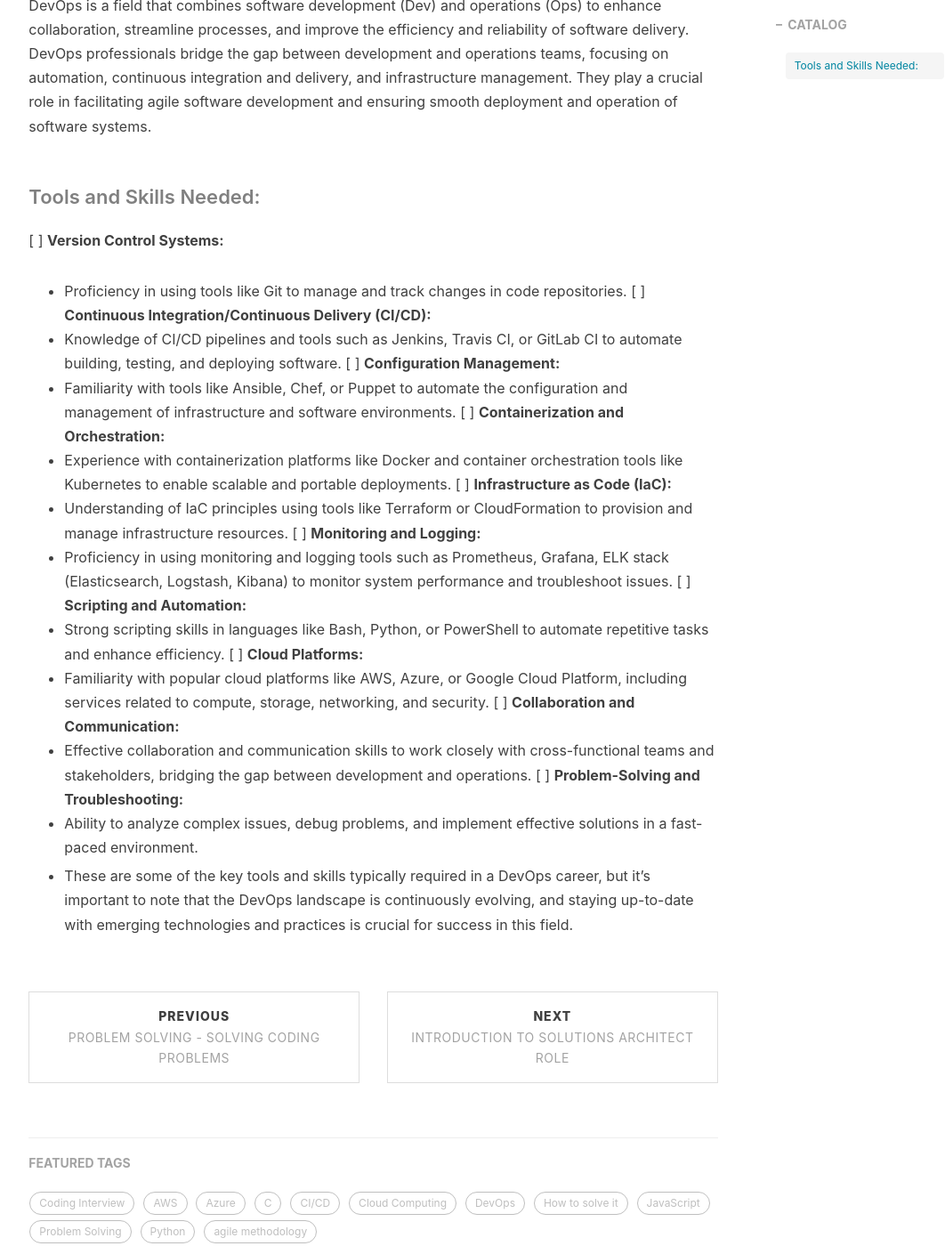
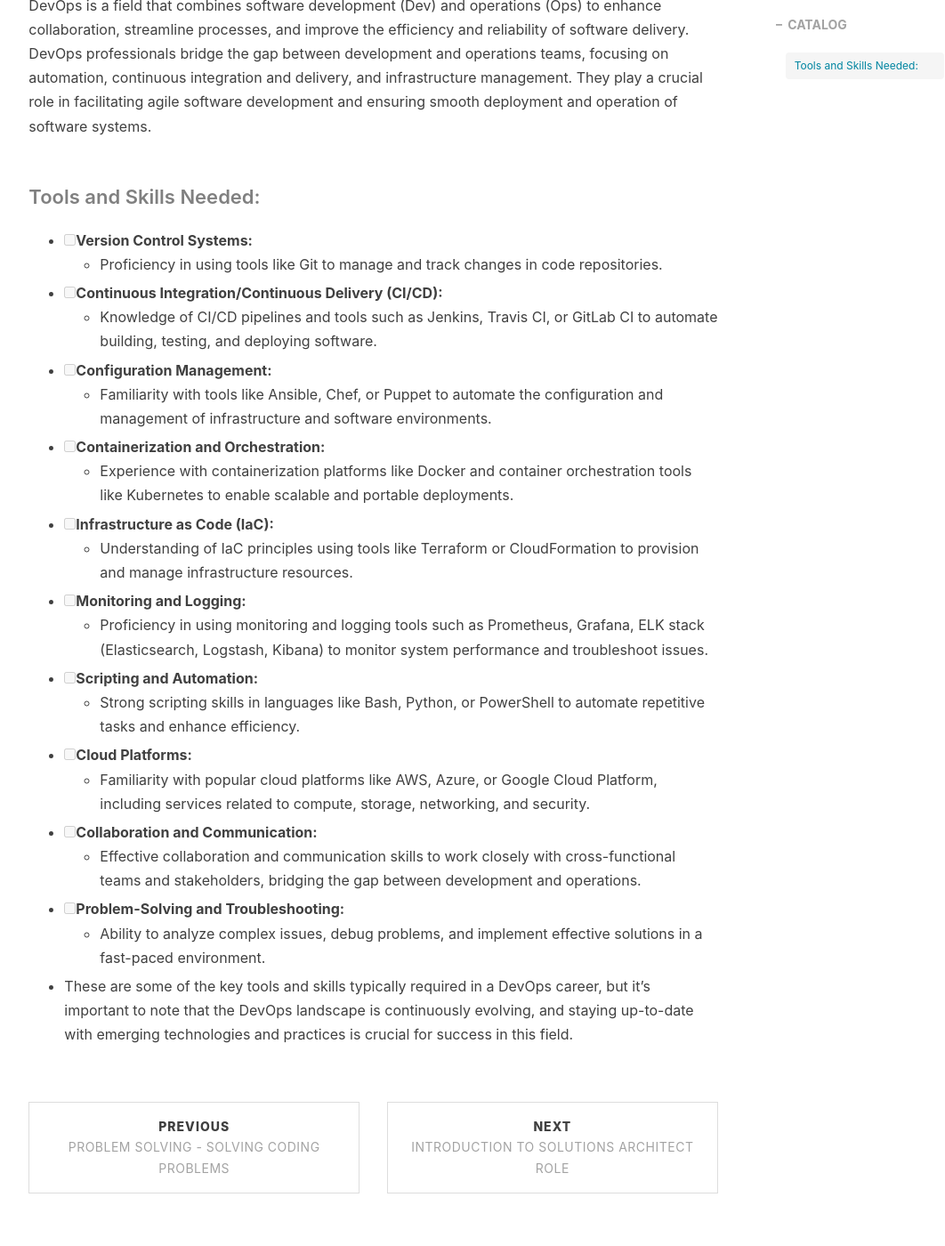
Before and after one commit to coosoti/blog, a Jekyll site: the page built from _posts/devops/2022-11-08-introduction-to-devops.md, in a window 1280 px wide and 1400 px high, scrolled down 439 px. Shown: the whole window at 89% size, without its empty margins (196-1258 px from the left). Built offline with Jekyll 4.4.1, drawn with Linux system fonts in a browser that asks for light colours; nearby versions of some CDN libraries; comment, search, counter and statistics services are not loaded.

Commit message:
added checkbox - [ ]

```diff
--- a/_posts/devops/2022-11-08-introduction-to-devops.md
+++ b/_posts/devops/2022-11-08-introduction-to-devops.md
@@ -14,25 +14,25 @@ tags:
 DevOps is a field that combines software development (Dev) and operations (Ops) to enhance collaboration, streamline processes, and improve the efficiency and reliability of software delivery. DevOps professionals bridge the gap between development and operations teams, focusing on automation, continuous integration and delivery, and infrastructure management. They play a crucial role in facilitating agile software development and ensuring smooth deployment and operation of software systems.
 
 #### Tools and Skills Needed:
-[ ] **Version Control Systems:**
+- [ ] **Version Control Systems:**
   - Proficiency in using tools like Git to manage and track changes in code repositories.
-[ ] **Continuous Integration/Continuous Delivery (CI/CD):**
+- [ ] **Continuous Integration/Continuous Delivery (CI/CD):**
   - Knowledge of CI/CD pipelines and tools such as Jenkins, Travis CI, or GitLab CI to automate building, testing, and deploying software.
-[ ] **Configuration Management:**
+- [ ] **Configuration Management:**
   - Familiarity with tools like Ansible, Chef, or Puppet to automate the configuration and management of infrastructure and software environments.
-[ ] **Containerization and Orchestration:**
+- [ ] **Containerization and Orchestration:**
   - Experience with containerization platforms like Docker and container orchestration tools like Kubernetes to enable scalable and portable deployments.
-[ ] **Infrastructure as Code (IaC):**
+- [ ] **Infrastructure as Code (IaC):**
   - Understanding of IaC principles using tools like Terraform or CloudFormation to provision and manage infrastructure resources.
-[ ] **Monitoring and Logging:**
+- [ ] **Monitoring and Logging:**
   - Proficiency in using monitoring and logging tools such as Prometheus, Grafana, ELK stack (Elasticsearch, Logstash, Kibana) to monitor system performance and troubleshoot issues.
-[ ] **Scripting and Automation:**
+- [ ] **Scripting and Automation:**
   - Strong scripting skills in languages like Bash, Python, or PowerShell to automate repetitive tasks and enhance efficiency.
-[ ] **Cloud Platforms:**
+- [ ] **Cloud Platforms:**
   - Familiarity with popular cloud platforms like AWS, Azure, or Google Cloud Platform, including services related to compute, storage, networking, and security.
-[ ] **Collaboration and Communication:**
+- [ ] **Collaboration and Communication:**
   - Effective collaboration and communication skills to work closely with cross-functional teams and stakeholders, bridging the gap between development and operations.
-[ ] **Problem-Solving and Troubleshooting:**
+- [ ] **Problem-Solving and Troubleshooting:**
   - Ability to analyze complex issues, debug problems, and implement effective solutions in a fast-paced environment.
 
 - These are some of the key tools and skills typically required in a DevOps career, but it's important to note that the DevOps landscape is continuously evolving, and staying up-to-date with emerging technologies and practices is crucial for success in this field.
```
